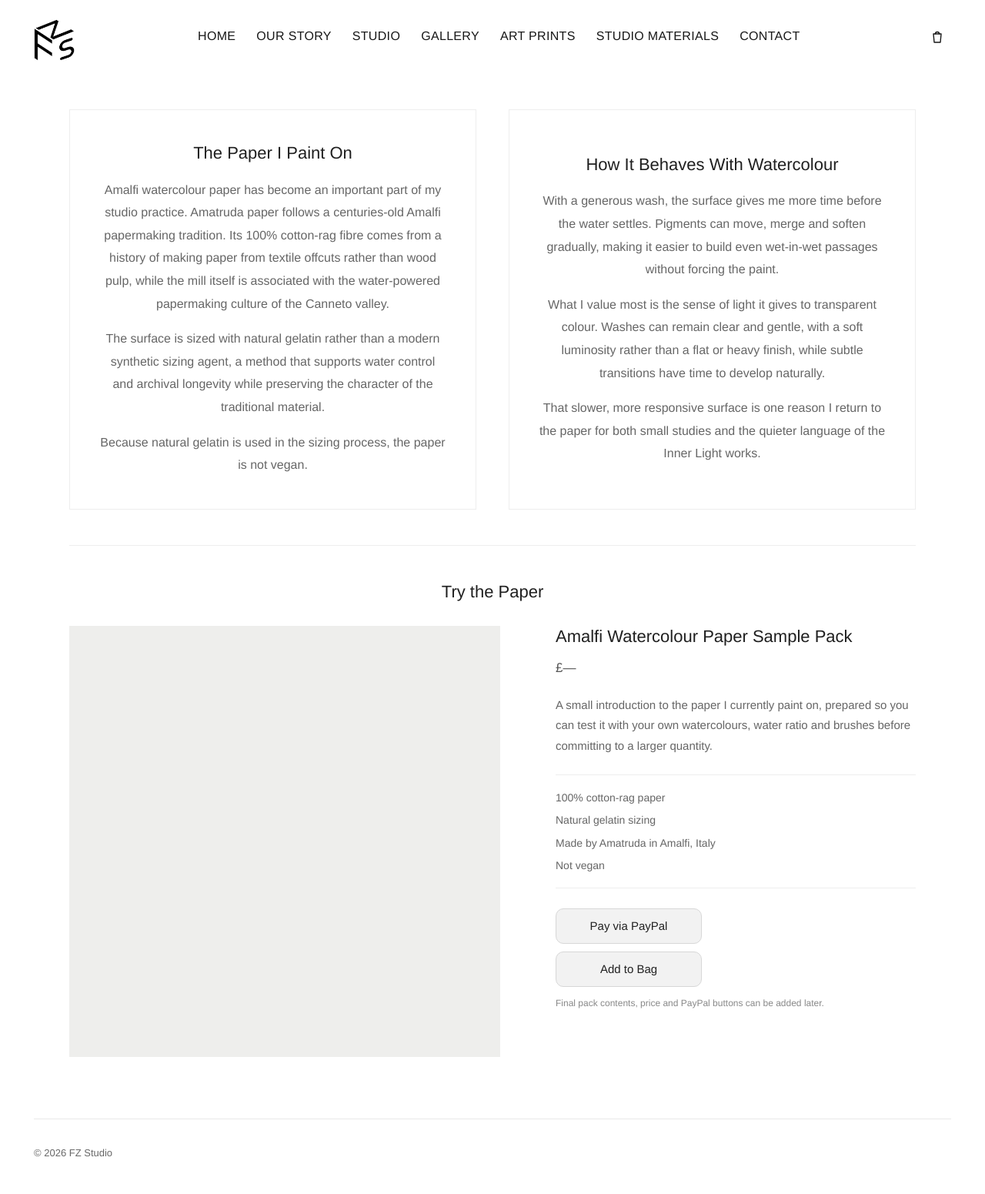
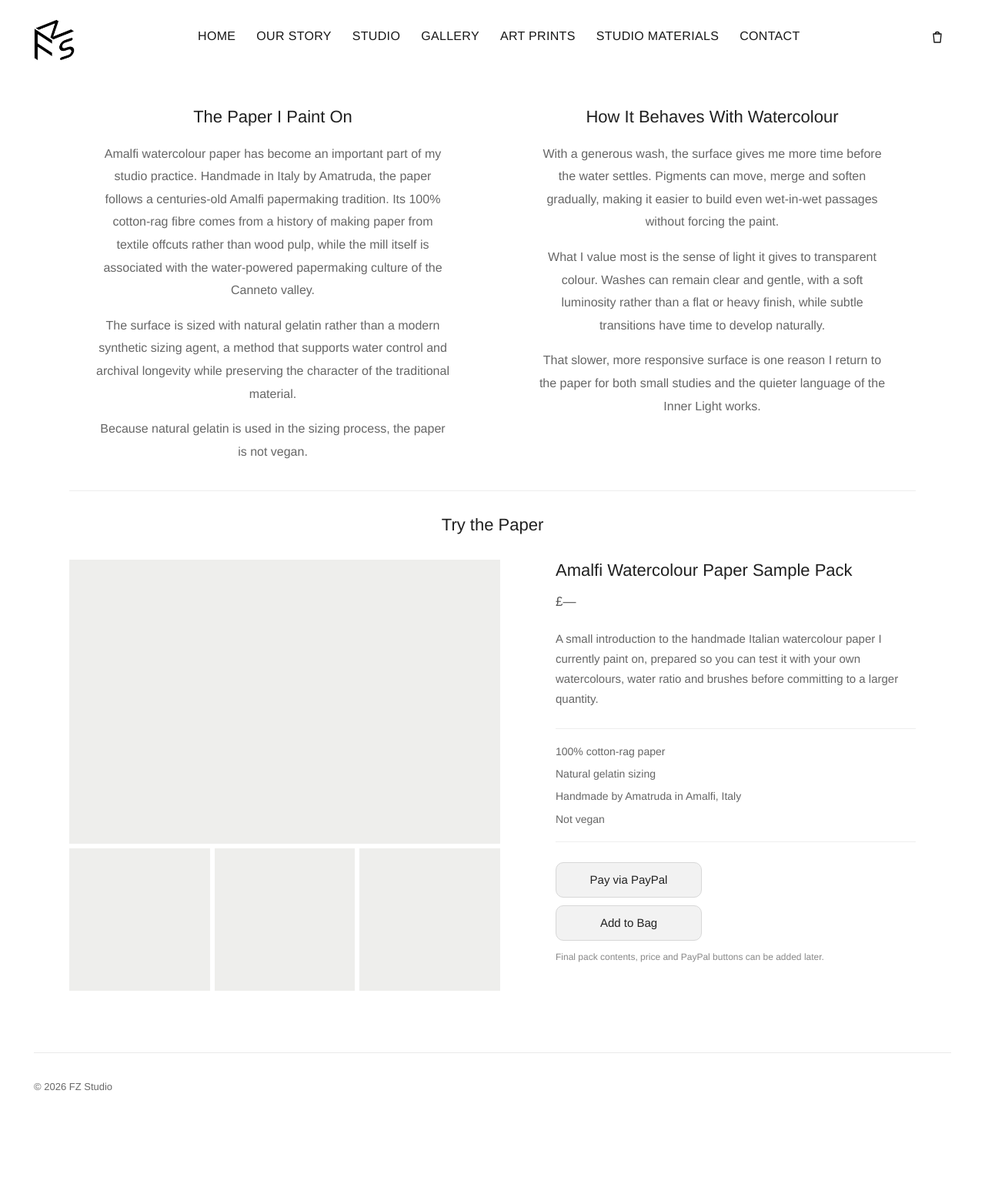
Before and after one commit to Leondecoding/fz-studio-v2, a Jekyll site: the page built from studio-materials.html, in a window 1280 px wide. Shown: the whole page at 77% size. Built offline with Jekyll 4.4.1, drawn with Linux system fonts in a browser that asks for light colours; after the commit the page ends 1465 px from its top, so only the background shows below that.

Commit message:
Update studio-materials.html

```diff
--- a/studio-materials.html
+++ b/studio-materials.html
@@ -8,7 +8,7 @@
   #studio-materials-page{
     max-width:1180px;
     margin:0 auto;
-    padding:34px 22px 80px;
+    padding:14px 22px 80px;
   }
 
   .materials-overview{
@@ -21,13 +21,11 @@
   }
 
   .materials-panel{
-    min-height:360px;
-    padding:42px 38px;
-    border:1px solid #eee;
+    padding:16px 34px 8px;
     box-sizing:border-box;
     display:flex;
     flex-direction:column;
-    justify-content:center;
+    justify-content:flex-start;
     text-align:center;
   }
 
@@ -55,7 +53,7 @@
 
   .materials-rule{
     max-width:1100px;
-    margin:46px auto;
+    margin:28px auto 30px;
     border:0;
     border-top:1px solid #eee;
   }
@@ -77,18 +75,94 @@
     align-items:start;
   }
 
-  .product-image{
+  .product-gallery{
     width:100%;
     aspect-ratio:1/1;
-    background:#eeeeec;
+    display:grid;
+    grid-template-columns:repeat(3,minmax(0,1fr));
+    grid-template-rows:2fr 1fr;
+    gap:6px;
+    background:#fff;
     overflow:hidden;
   }
 
-  .product-image img{
+  .product-gallery-item{
+    border:0;
+    padding:0;
+    margin:0;
+    background:#eeeeec;
+    overflow:hidden;
+    cursor:zoom-in;
+  }
+
+  .product-gallery-item:first-child{
+    grid-column:1 / -1;
+  }
+
+  .product-gallery-item img{
     width:100%;
     height:100%;
     object-fit:cover;
     display:block;
+  }
+
+  .product-gallery-placeholder{
+    width:100%;
+    height:100%;
+    background:#eeeeec;
+  }
+
+  .materials-lightbox[hidden]{
+    display:none;
+  }
+
+  .materials-lightbox{
+    position:fixed;
+    inset:0;
+    z-index:99999;
+    background:rgba(255,255,255,.96);
+    overflow:auto;
+  }
+
+  .materials-lightbox-inner{
+    min-height:100vh;
+    padding:80px 60px;
+    box-sizing:border-box;
+    display:flex;
+    align-items:flex-start;
+    justify-content:center;
+  }
+
+  .materials-lightbox-inner img{
+    width:auto;
+    max-width:calc(100vw - 120px);
+    height:auto;
+    max-height:none;
+    display:block;
+  }
+
+  .materials-lightbox-placeholder{
+    width:min(1100px,calc(100vw - 120px));
+    aspect-ratio:1/1;
+    background:#eeeeec;
+  }
+
+  .materials-lightbox-close{
+    position:fixed;
+    top:28px;
+    right:28px;
+    z-index:100000;
+    width:38px;
+    height:38px;
+    padding:0;
+    border:0;
+    background:transparent;
+    color:#222;
+    font:inherit;
+    font-size:32px;
+    font-weight:300;
+    line-height:1;
+    cursor:pointer;
   }
 
   .product-info{
@@ -171,8 +245,7 @@
     }
 
     .materials-panel{
-      min-height:auto;
-      padding:34px 28px;
+      padding:18px 24px 6px;
     }
 
     .product-layout{
@@ -186,6 +259,23 @@
   @media(max-width:620px){
     #studio-materials-page{
       padding:26px 18px 60px;
+    }
+
+    .materials-lightbox-inner{
+      padding:64px 16px 32px;
+    }
+
+    .materials-lightbox-inner img{
+      max-width:calc(100vw - 32px);
+    }
+
+    .materials-lightbox-placeholder{
+      width:calc(100vw - 32px);
+    }
+
+    .materials-lightbox-close{
+      top:18px;
+      right:12px;
     }
 
     .materials-rule{
@@ -209,10 +299,11 @@
 
       <p>
         Amalfi watercolour paper has become an important part of my studio practice.
-        Amatruda paper follows a centuries-old Amalfi papermaking tradition. Its
-        100% cotton-rag fibre comes from a history of making paper from textile
-        offcuts rather than wood pulp, while the mill itself is associated with the
-        water-powered papermaking culture of the Canneto valley.
+        Handmade in Italy by Amatruda, the paper follows a centuries-old Amalfi
+        papermaking tradition. Its 100% cotton-rag fibre comes from a history of
+        making paper from textile offcuts rather than wood pulp, while the mill
+        itself is associated with the water-powered papermaking culture of the
+        Canneto valley.
       </p>
 
       <p>
@@ -255,22 +346,38 @@
     <h2>Try the Paper</h2>
 
     <div class="product-layout">
-      <div class="product-image" aria-label="Amalfi paper sample pack image"></div>
+      <div class="product-gallery" aria-label="Amalfi paper sample pack images">
+        <button class="product-gallery-item" type="button" aria-label="Open main product image">
+          <span class="product-gallery-placeholder"></span>
+        </button>
+
+        <button class="product-gallery-item" type="button" aria-label="Open product detail image 1">
+          <span class="product-gallery-placeholder"></span>
+        </button>
+
+        <button class="product-gallery-item" type="button" aria-label="Open product detail image 2">
+          <span class="product-gallery-placeholder"></span>
+        </button>
+
+        <button class="product-gallery-item" type="button" aria-label="Open product detail image 3">
+          <span class="product-gallery-placeholder"></span>
+        </button>
+      </div>
 
       <div class="product-info">
         <h3>Amalfi Watercolour Paper Sample Pack</h3>
         <p class="product-price">£—</p>
 
         <p class="product-summary">
-          A small introduction to the paper I currently paint on, prepared so you
-          can test it with your own watercolours, water ratio and brushes before
-          committing to a larger quantity.
+          A small introduction to the handmade Italian watercolour paper I currently
+          paint on, prepared so you can test it with your own watercolours, water
+          ratio and brushes before committing to a larger quantity.
         </p>
 
         <div class="paper-facts">
           <p>100% cotton-rag paper</p>
           <p>Natural gelatin sizing</p>
-          <p>Made by Amatruda in Amalfi, Italy</p>
+          <p>Handmade by Amatruda in Amalfi, Italy</p>
           <p>Not vegan</p>
         </div>
 
@@ -283,4 +390,70 @@
     </div>
   </section>
 
+  <div class="materials-lightbox" id="materials-lightbox" hidden aria-hidden="true">
+    <button class="materials-lightbox-close" id="materials-lightbox-close" type="button" aria-label="Close image">×</button>
+    <div class="materials-lightbox-inner" id="materials-lightbox-inner"></div>
+  </div>
+
+<script>
+(function () {
+  const lightbox = document.getElementById('materials-lightbox');
+  const lightboxInner = document.getElementById('materials-lightbox-inner');
+  const closeButton = document.getElementById('materials-lightbox-close');
+  const galleryItems = document.querySelectorAll('.product-gallery-item');
+
+  function closeLightbox() {
+    lightbox.hidden = true;
+    lightbox.setAttribute('aria-hidden', 'true');
+    lightboxInner.replaceChildren();
+    document.body.style.overflow = '';
+  }
+
+  function openLightbox(item) {
+    lightboxInner.replaceChildren();
+
+    const sourceImage = item.querySelector('img');
+
+    if (sourceImage) {
+      const largeImage = document.createElement('img');
+      largeImage.src = sourceImage.src;
+      largeImage.alt = sourceImage.alt || '';
+      lightboxInner.appendChild(largeImage);
+    } else {
+      const placeholder = document.createElement('div');
+      placeholder.className = 'materials-lightbox-placeholder';
+      lightboxInner.appendChild(placeholder);
+    }
+
+    lightbox.hidden = false;
+    lightbox.setAttribute('aria-hidden', 'false');
+    document.body.style.overflow = 'hidden';
+    lightbox.scrollTop = 0;
+  }
+
+  galleryItems.forEach(function (item) {
+    item.addEventListener('click', function () {
+      openLightbox(item);
+    });
+  });
+
+  closeButton.addEventListener('click', function (event) {
+    event.stopPropagation();
+    closeLightbox();
+  });
+
+  lightbox.addEventListener('click', function (event) {
+    if (event.target === lightbox || event.target === lightboxInner) {
+      closeLightbox();
+    }
+  });
+
+  document.addEventListener('keydown', function (event) {
+    if (event.key === 'Escape' && !lightbox.hidden) {
+      closeLightbox();
+    }
+  });
+})();
+</script>
+
 </main>
```
